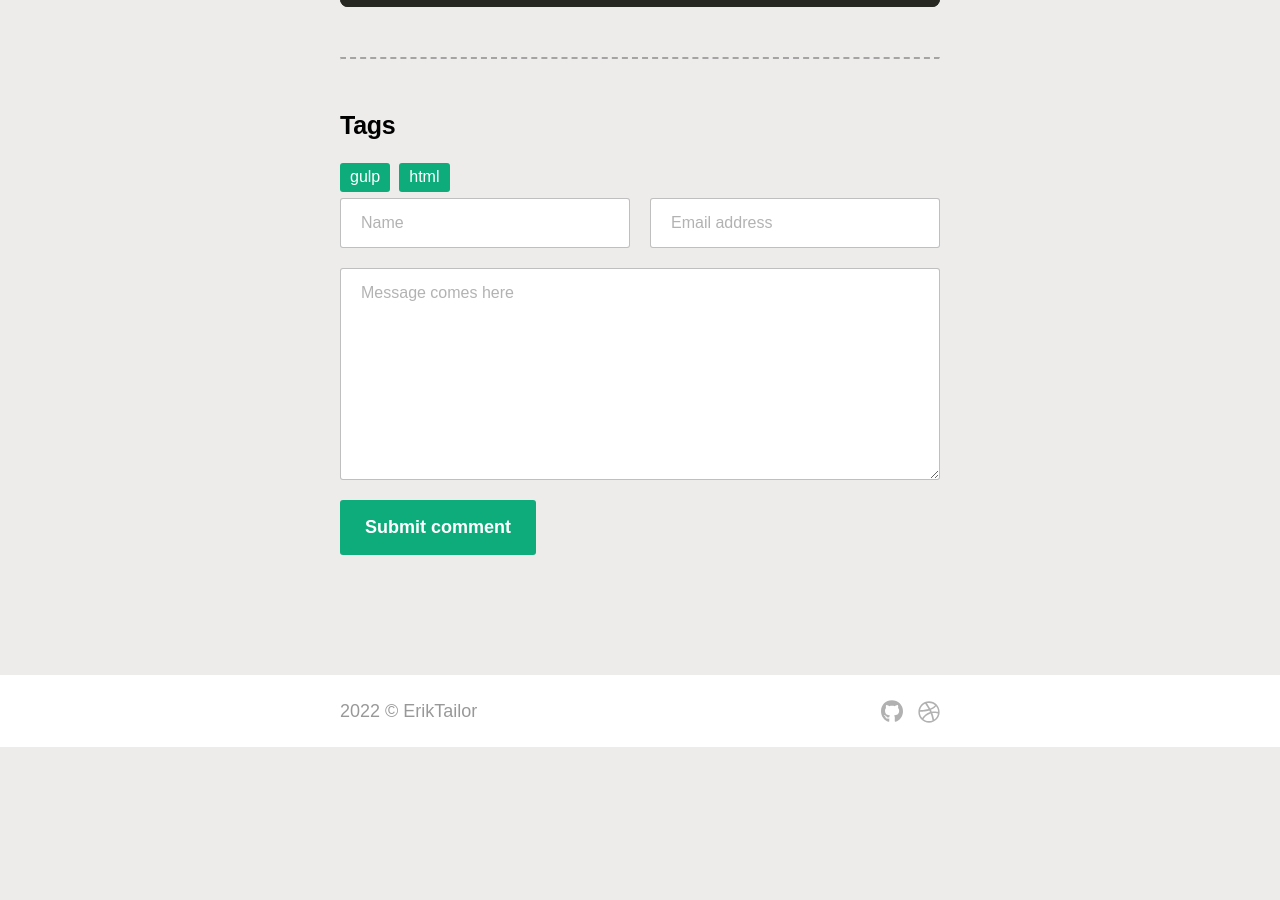
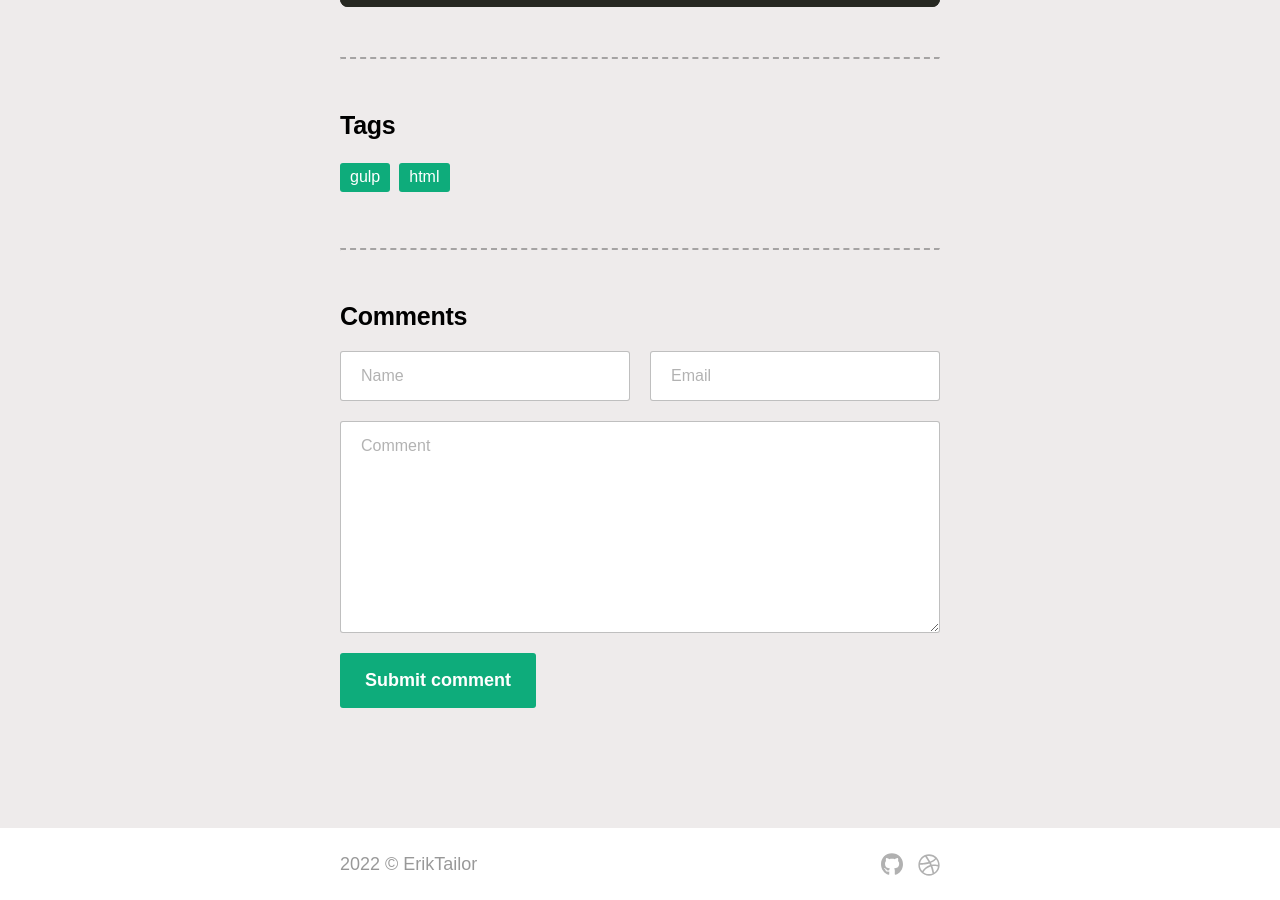
Before and after one commit to eriktailor/eriktailor.github.io_source, a Jekyll site: the page built from _posts/2022-04-05-create-components-with-gulp-and-nunjucks.md, in a window 1280 px wide and 900 px high, scrolled down 1273 px. Built offline with Jekyll 4.4.1, drawn with Linux system fonts in a browser that asks for light colours; before the commit the page ends 2020 px from its top, so only the background shows below that.

Commit message:
manual comments added

```diff
--- a/_includes/partials/comments.html
+++ b/_includes/partials/comments.html
@@ -5,11 +5,11 @@
 			<input type="text" name="name" id="name" placeholder="Name" required>
 		</div>
 		<div class="form-group">
-			<input type="email" name="email" id="email" placeholder="Email address" required>
+			<input type="email" name="email" id="email" placeholder="Email" required>
 		</div>
 	</div>
 	<div class="form-group">
-		<textarea rows="10" name="comment" id="comment" maxlength="500" placeholder="Message comes here" required></textarea>
+		<textarea rows="10" name="comment" id="comment" maxlength="500" placeholder="Comment" required></textarea>
 	</div>
 	<button class="btn" type="submit">Submit comment</button>
 </form>
--- a/_layouts/post.html
+++ b/_layouts/post.html
@@ -30,5 +30,8 @@ layout: default
 	{% endfor %}
 </div>
 
+<hr />
+
+<h3 id="comments">Comments</h3>
 
 {% include partials/comments.html %}
```
